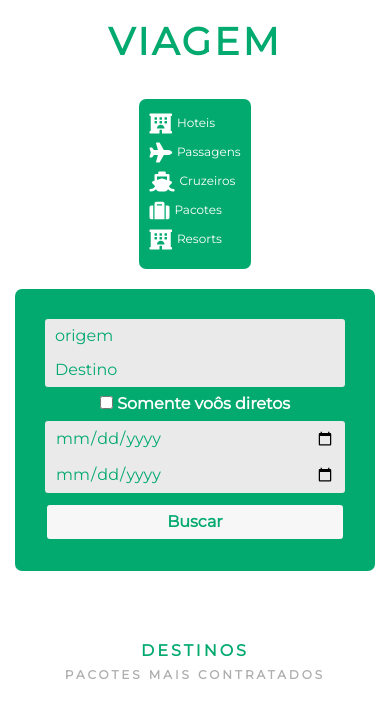
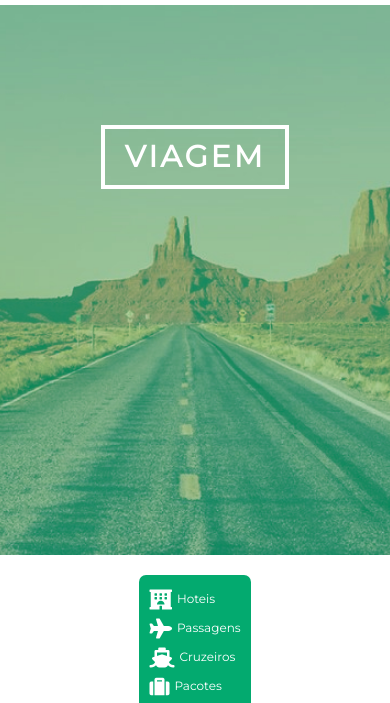
Before and after one commit to Davi-Silva/UVV, a plain HTML site: page viagens/index.html in a window 390 px wide. Shown: the part 61-764 px from the top of the page. Drawn offline with nearby package versions, Linux system fonts and the light colour scheme.

Commit message:
Mobile big title image added.

```diff
--- a/viagens/staticfiles/css/homepage.css
+++ b/viagens/staticfiles/css/homepage.css
@@ -493,12 +493,18 @@
     #mobile {
         position: relative;
         display: block;
-        color: #03aa6f;
+        background-image: url("../img/big-title-img.jpg");
+        background-position: center;
+        background-repeat: no-repeat;
+        background-size: cover;
+        width: 100%;
+        height: 550px;
+
     }
 
     #mobile h1 {
-        color: #03aa6f;
-        transform: translate(0%, 0%);
+        color: #fff;
+        transform: translate(0%, 120px);
         position: relative;
         top: 0;
         left: 0;
@@ -521,6 +527,10 @@
 
     .services li i {
         font-size: 20px;
+    }
+
+    #mobile h1 {
+        font-size: 30px;
     }
 
 
```
Also changed, not shown: viagens/staticfiles/img/big-title-img.jpg (added).
